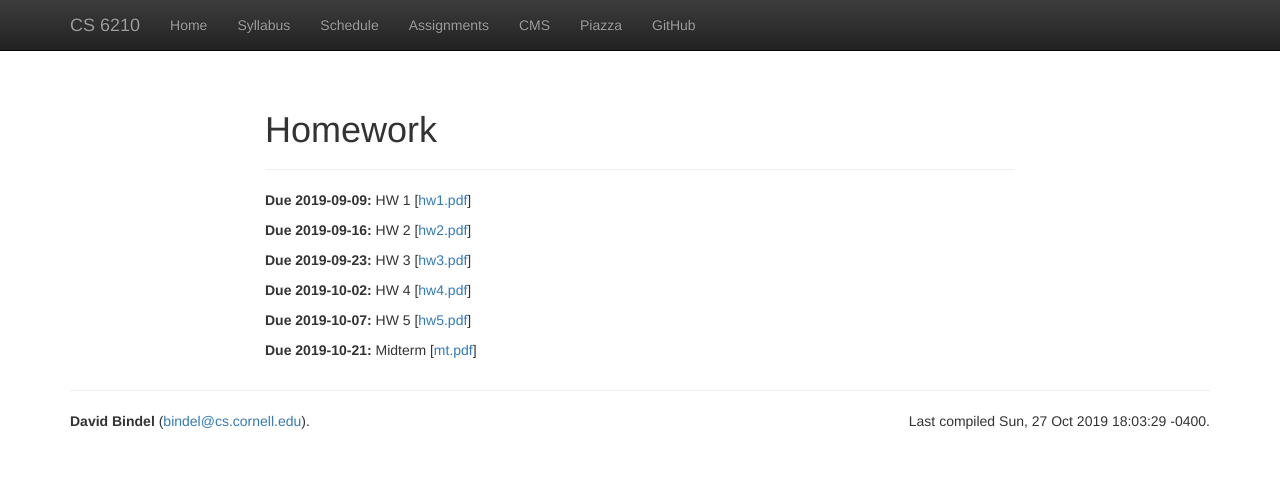
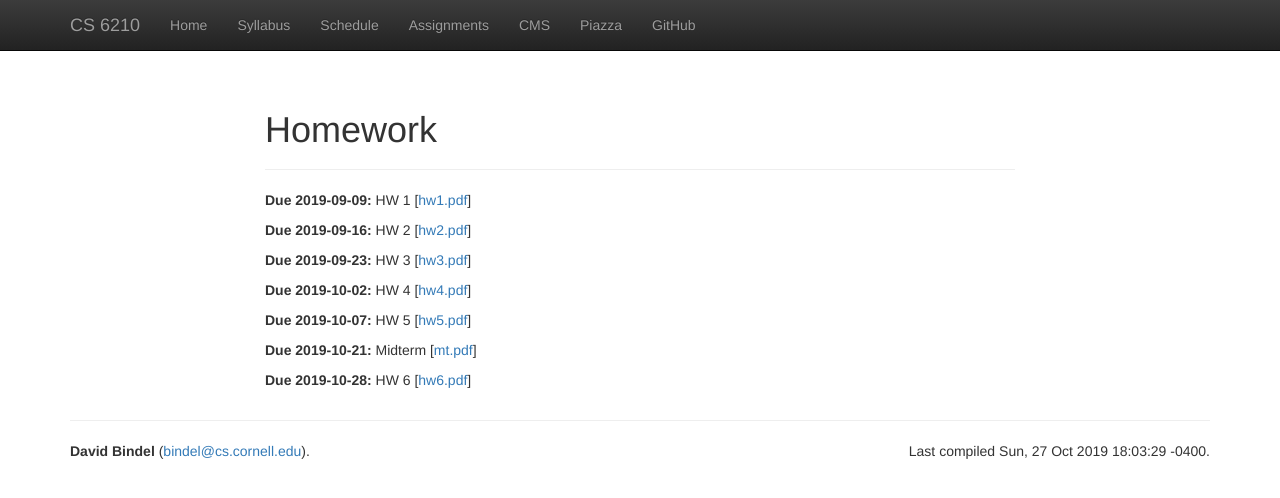
Before and after one commit to dbindel/cs6210-f19, a Jekyll site: the page built from web/homework.html, in a window 1280 px wide. Shown: the top 498 px of the page. Built offline with Jekyll 4.4.1, drawn with Linux system fonts in a browser that asks for light colours; nearby versions of some CDN libraries.

Commit message:
Add HW 6.

```diff
--- a/web/_data/hw.yml
+++ b/web/_data/hw.yml
@@ -28,3 +28,8 @@
   text: Midterm
   files:
    - mt.pdf
+-
+  due: 2019-10-28
+  text: HW 6
+  files:
+   - hw6.pdf
--- a/web/_data/lectures.yml
+++ b/web/_data/lectures.yml
@@ -146,6 +146,7 @@
   notes: 2019-10-21.pdf
   hw:
     - info: HW 6 (due 10/28)
+      file: hw6.pdf
 -
   date: 2019-10-23
   info: Perturbation theory
```
Also changed, not shown: 2 other files.
